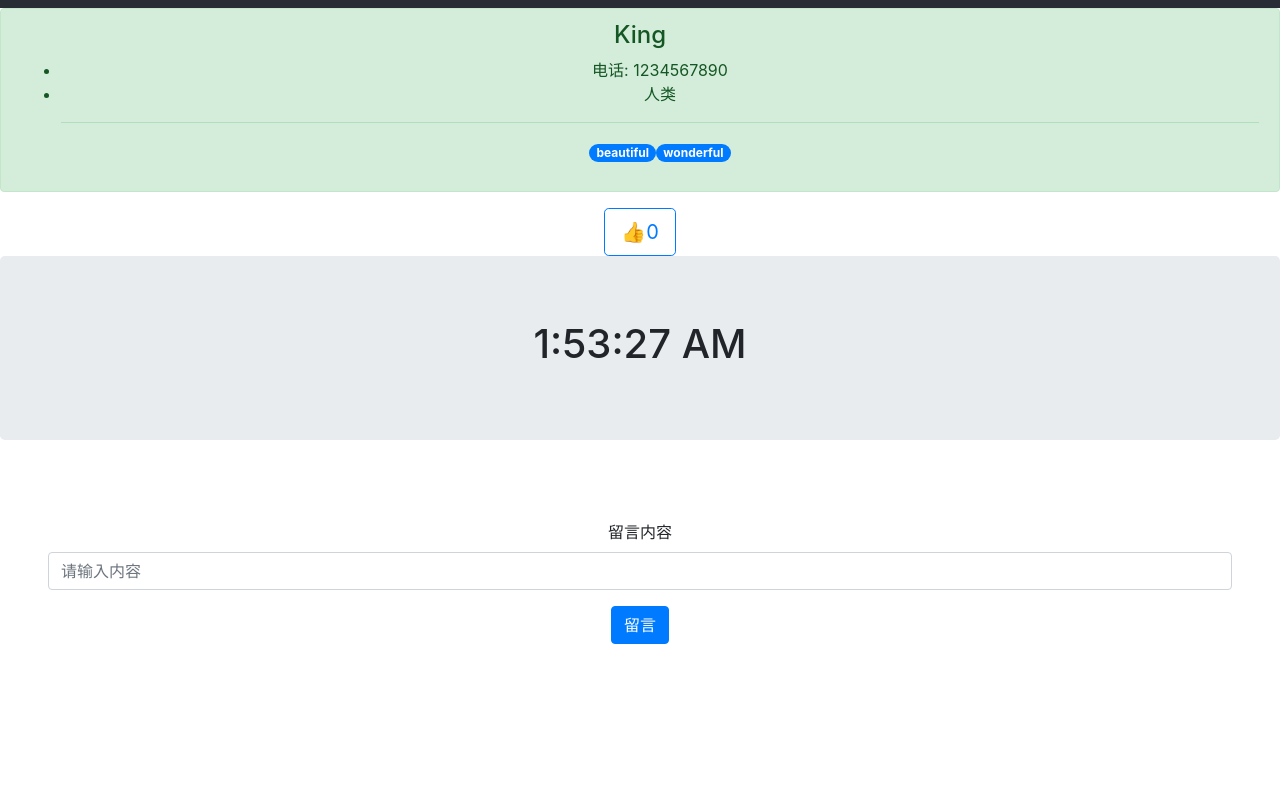
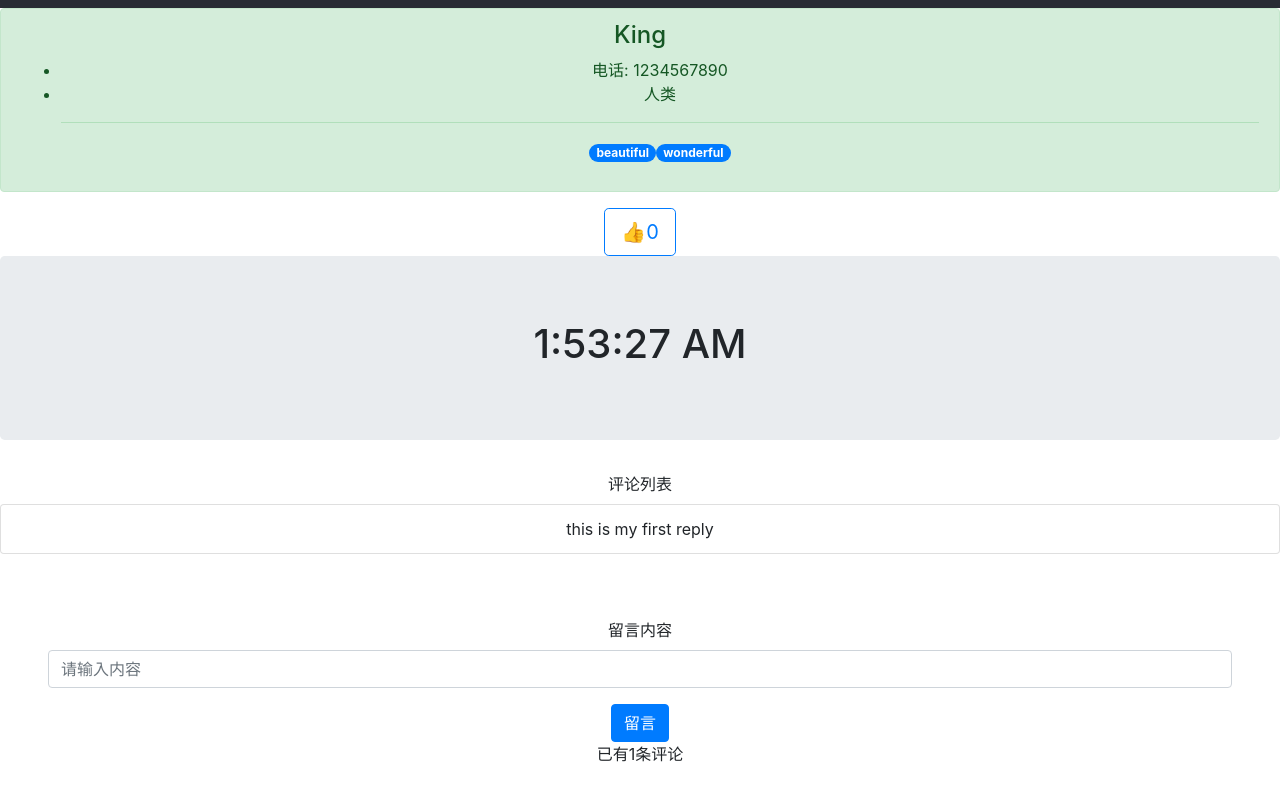
Before and after one commit to Victorialice/react.js_practice_code, a React (Create React App) app: page / in a window 1280 px wide. Shown: the part 792-1592 px from the top of the page. Before the commit the page ends 1484 px from the top, so only its background shows below. Built offline with nearby package versions, Linux system fonts and the light colour scheme.

Commit message:
add CommentList components

```diff
--- a/src/App.js
+++ b/src/App.js
@@ -5,9 +5,23 @@
 import LikesButton from './components/LikesButton';
 import DigitalClock from './components/DigitalClock';
 import CommentBox from './components/CommentBox';
+import CommentList from './components/CommentList';
 const tags = ['beautiful', 'wonderful']
 class App extends Component {
+  constructor(props) {
+    super(props)
+    this.state = {
+      comments: ['this is my first reply']
+    }
+    this.addComment = this.addComment.bind(this)
+  }
+  addComment(comment){
+    this.setState({
+      comments: [...this.state.comments, comment]
+    })
+  }
   render() {
+    const {comments} = this.state
     return (
       <div className="App">
       <header className="App-header">
@@ -16,7 +30,8 @@
       <NameCard name='King' number={1234567890} isHuman tags={tags}/>
       <LikesButton />
       <DigitalClock />
-      <CommentBox />
+      <CommentList comments={comments}/>
+      <CommentBox commentsLength={comments.length} onAddComment={this.addComment}/>
       </div>
     );
   }
--- a/src/components/CommentBox.js
+++ b/src/components/CommentBox.js
@@ -7,6 +7,7 @@
   }
   handleSubmit(event) {
     alert(this.textInput.value)
+    this.props.onAddComment(this.textInput.value)
     event.preventDefault()
   }
   render() {
@@ -24,6 +25,7 @@
       <button type="submit" className="btn btn-primary">
       留言
       </button>
+      <p>已有{this.props.commentsLength}条评论</p>
       </form>
     )
   }
--- /dev/null
+++ b/src/components/CommentList.js
@@ -0,0 +1,18 @@
+import React from 'react'
+
+const CommentList = ({ comments }) => {
+  return (
+    <div className="comment-list-component">
+      <label>评论列表</label>
+      <ul className='list-group mb-3'>
+        {
+          comments.map((comment, index) =>  <li key={index} className="list-group-item">{comment}</li>
+
+          )
+        }
+      </ul>
+    </div>
+  )
+}
+
+export default CommentList
```
